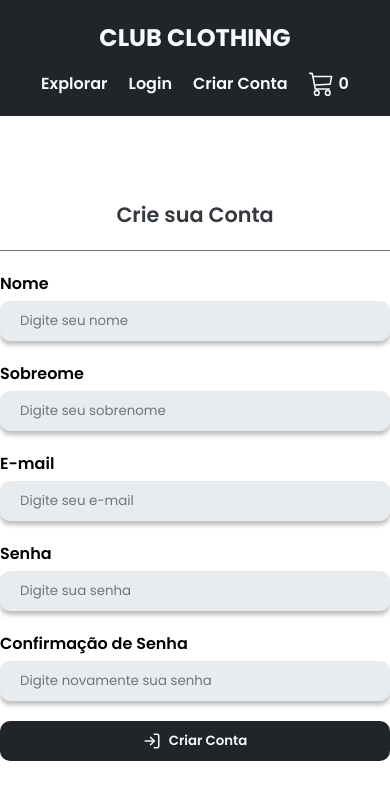
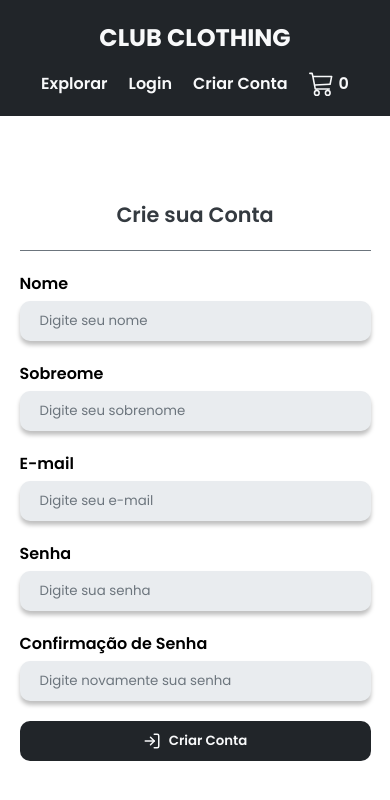
Before and after one commit to andressouza25/frontend-ecommerce, a React (Create React App) app: page /sign-up in a window 390 px wide. Shown: the top 800 px of the page. Built offline with nearby package versions, Linux system fonts and the light colour scheme; no server answers.

Commit message:
style: add responsiveness to Sign Up and Login Pages

```diff
--- a/src/pages/login/login.styles.ts
+++ b/src/pages/login/login.styles.ts
@@ -20,6 +20,9 @@
   flex-direction: column;
   align-items: center;
   width: 405px;
+  @media (max-width: 768px) {
+    width: 90%;
+  }
 `
 
 export const LoginSubtitle = styled.p`
--- a/src/pages/sing-up/sing-up.styles.ts
+++ b/src/pages/sing-up/sing-up.styles.ts
@@ -24,6 +24,9 @@
   flex-direction: column;
   align-items: center;
   width: 450px;
+  @media (max-width: 768px) {
+    width: 90%;
+  }
 `
 
 export const SignUpInputContainer = styled.div`
```
